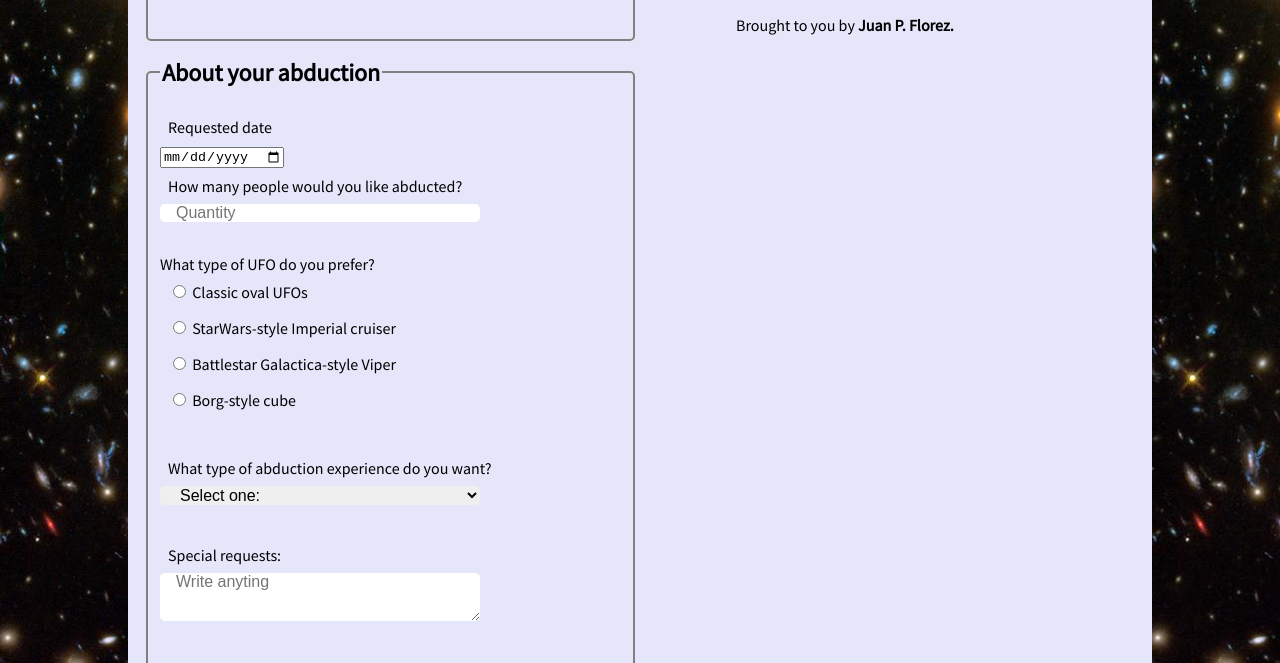
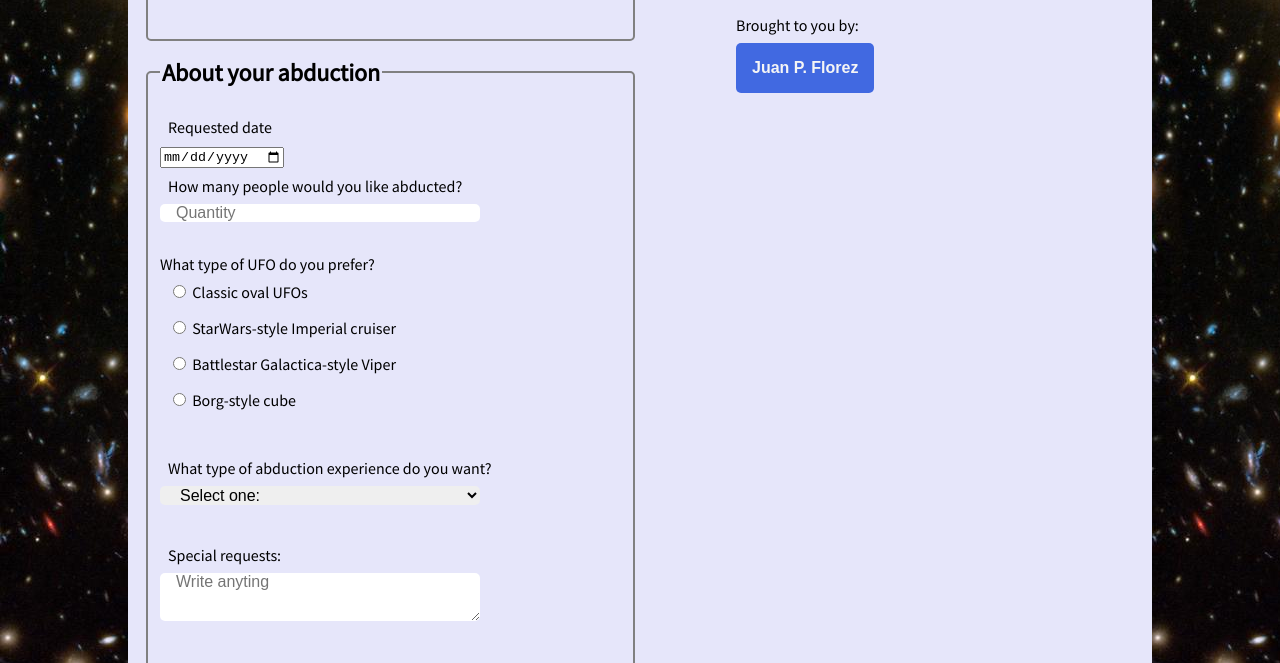
Before and after one commit to juanpfloreez/juanpfloreez.github.io, a plain HTML site: page index.html in a window 1280 px wide. Shown: the part 437-1100 px from the top of the page. Drawn offline with Linux system fonts and the light colour scheme.

Commit message:
Added a button

```diff
--- a/index.html
+++ b/index.html
@@ -97,7 +97,8 @@
 				Suite 3625 &middot;
 				Minneapolis, MN 55402
 			</address>
-			<p>Brought to you by <strong>Juan P. Florez.</strong></p>
+			<p>Brought to you by:</p>
+			<button>Juan P. Florez</button>
 		</aside>
 	</div>
 	<script src="js/forms.js"></script>
```
